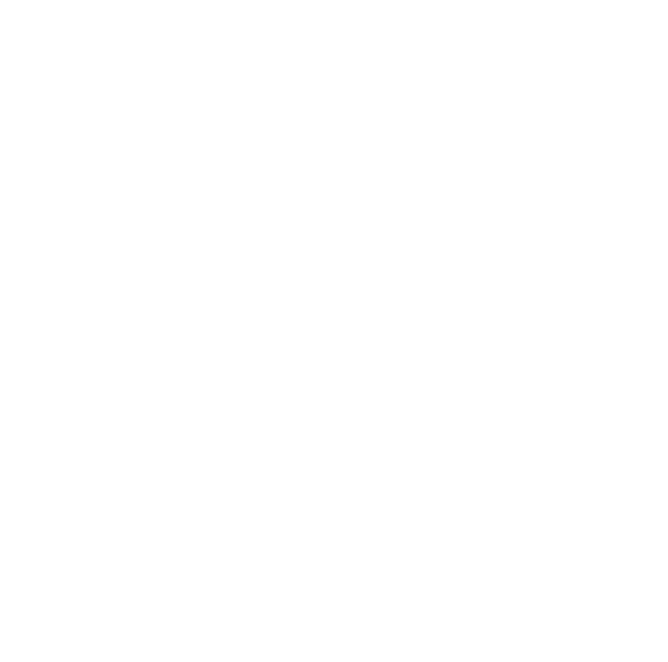
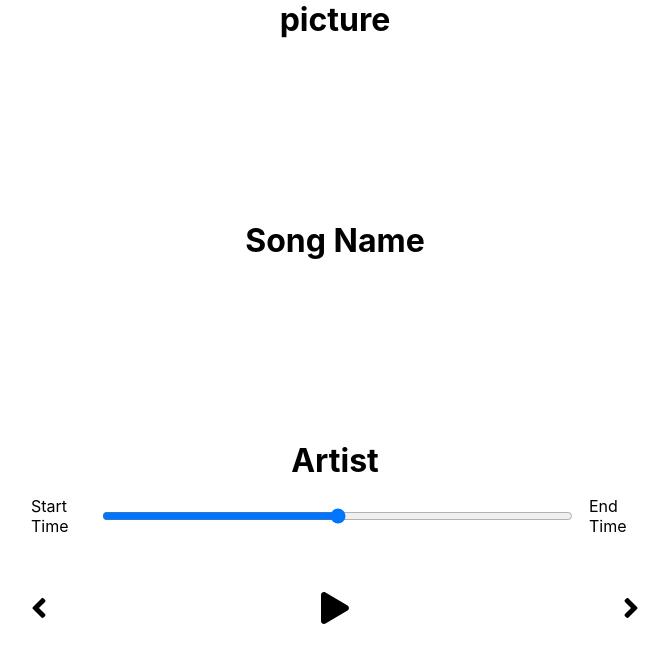
Before and after one commit to lexie-kaia/react_code_waves, a React (Create React App) app: page / in a window 1280 px wide. Shown: the top 662 px of the page, without its empty margins (305-973 px from the left). Built offline with nearby package versions, Linux system fonts and the light colour scheme.

Commit message:
build essential component structure ands styling

```diff
--- a/package.json
+++ b/package.json
@@ -3,6 +3,9 @@
   "version": "0.1.0",
   "private": true,
   "dependencies": {
+    "@fortawesome/fontawesome-svg-core": "^1.2.35",
+    "@fortawesome/free-solid-svg-icons": "^5.15.3",
+    "@fortawesome/react-fontawesome": "^0.1.14",
     "@testing-library/jest-dom": "^5.11.4",
     "@testing-library/react": "^11.1.0",
     "@testing-library/user-event": "^12.1.10",
--- a/src/App.tsx
+++ b/src/App.tsx
@@ -1,7 +1,14 @@
 import React from 'react';
+import Player from './components/player';
+import Song from './components/song';
 
 function App() {
-  return <div className="App"></div>;
+  return (
+    <div className="App">
+      <Song />
+      <Player />
+    </div>
+  );
 }
 
 export default App;
--- /dev/null
+++ b/src/components/player.tsx
@@ -0,0 +1,24 @@
+import React from 'react';
+import { FontAwesomeIcon } from '@fortawesome/react-fontawesome';
+import {
+  faAngleLeft,
+  faAngleRight,
+  faPlay,
+} from '@fortawesome/free-solid-svg-icons';
+
+const Player = () => (
+  <div className="player-container">
+    <div className="time-control">
+      <p>Start Time</p>
+      <input type="range" />
+      <p>End Time</p>
+    </div>
+    <div className="play-control">
+      <FontAwesomeIcon className="skip-back" size="2x" icon={faAngleLeft} />
+      <FontAwesomeIcon className="play" size="2x" icon={faPlay} />
+      <FontAwesomeIcon className="skip-forward" size="2x" icon={faAngleRight} />
+    </div>
+  </div>
+);
+
+export default Player;
--- /dev/null
+++ b/src/components/song.tsx
@@ -0,0 +1,11 @@
+import React from 'react';
+
+const Song = () => (
+  <div className="song-container">
+    <h1>picture</h1>
+    <h1>Song Name</h1>
+    <h1>Artist</h1>
+  </div>
+);
+
+export default Song;
--- /dev/null
+++ b/src/styles/_player.scss
@@ -0,0 +1,33 @@
+.player-container {
+  display: flex;
+  flex-direction: column;
+  justify-content: space-between;
+  align-items: center;
+  min-height: 20vh;
+}
+
+.time-control {
+  display: flex;
+  width: 50%;
+
+  input {
+    width: 100%;
+    padding: 1rem 2rem;
+  }
+
+  p {
+    padding: 1rem;
+  }
+}
+
+.play-control {
+  display: flex;
+  justify-content: space-between;
+  align-items: center;
+  width: 50%;
+  padding: 1rem;
+
+  svg {
+    cursor: pointer;
+  }
+}
--- /dev/null
+++ b/src/styles/_song.scss
@@ -0,0 +1,7 @@
+.song-container {
+  display: flex;
+  flex-direction: column;
+  justify-content: space-between;
+  align-items: center;
+  min-height: 60vh;
+}
--- a/src/styles/app.scss
+++ b/src/styles/app.scss
@@ -12,3 +12,6 @@
   -webkit-font-smoothing: antialiased;
   -moz-osx-font-smoothing: grayscale;
 }
+
+@import './song';
+@import './player';
```
Also changed, not shown: 1 other file (tests, documents, lock files or other folders).
